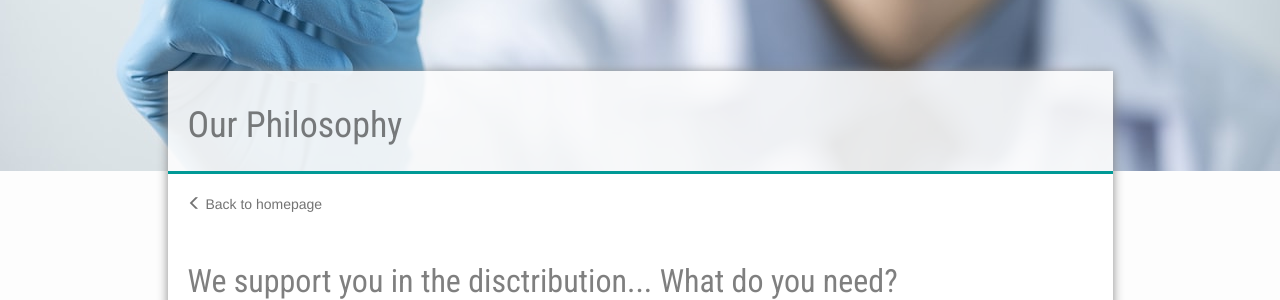
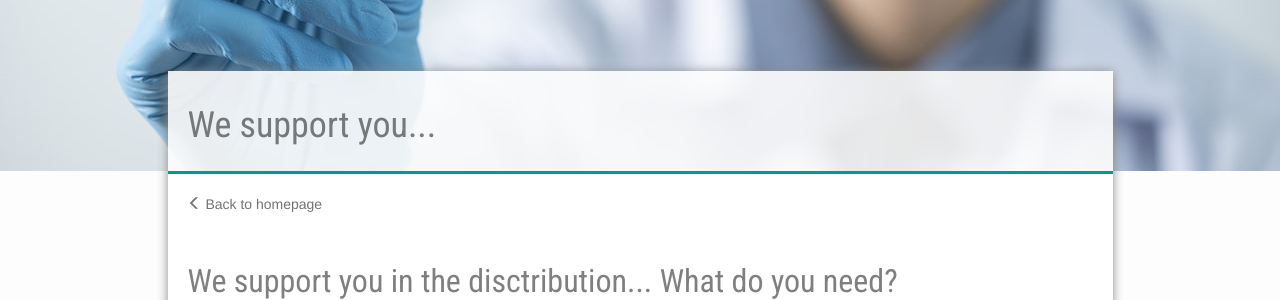
Before and after one commit to samlawski/sp-healthcare, a Jekyll site: the page built from en/what-we-stand-for.html, in a window 1280 px wide and 900 px high. Shown: the part 429-729 px from the top of the window. Built offline with Jekyll 4.4.1, drawn with Linux system fonts in a browser that asks for light colours; nearby versions of some CDN libraries.

Commit message:
Updated 'en/what-we-stand-for.html' via CloudCannon

```diff
--- a/en/what-we-stand-for.html
+++ b/en/what-we-stand-for.html
@@ -2,7 +2,7 @@
 layout: angebot_en
 permalink: /en/what-we-stand-for/
 header_image_path: /assets/images/plant.jpg
-title: Our Philosophy
+title: We support you...
 vorteile:
   - flexible
   - exclusive
```
